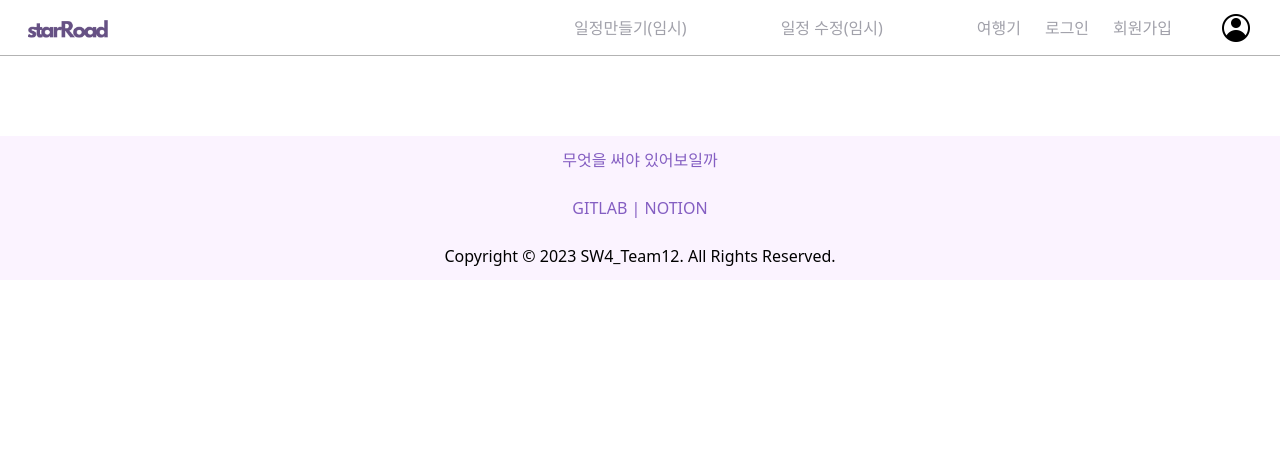
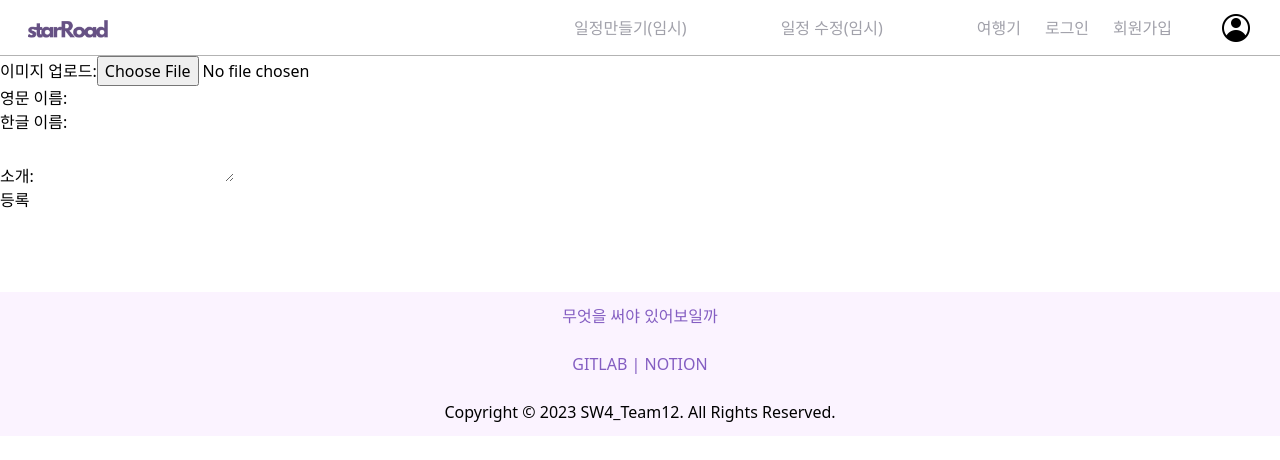
Before and after one commit to kimcodud/elice-gitlab-mirroring, a React (Vite) app: page /admin in a window 1280 px wide. Shown: the top 460 px of the page. Built offline with nearby package versions, Linux system fonts and the light colour scheme.

Commit message:
feat: admin page 컴포넌트, 라우터 설정

```diff
--- /dev/null
+++ b/src/components/AdminPage/AdminPage.jsx
@@ -0,0 +1,99 @@
+import React, { useState } from "react";
+import axios from "axios";
+
+const AdminPageComponent = () => {
+  const [image, setImage] = useState(null);
+  const [name_en, setNameEn] = useState("");
+  const [name_ko, setNameKo] = useState("");
+  const [introduction, setIntroduction] = useState("");
+
+  const handleImageChange = (e) => {
+    const file = e.target.files[0];
+    setImage(file);
+  };
+
+  const handleNameEnChange = (e) => {
+    setNameEn(e.target.value);
+  };
+
+  const handleNameKoChange = (e) => {
+    setNameKo(e.target.value);
+  };
+
+  const handleIntroductionChange = (e) => {
+    setIntroduction(e.target.value);
+  };
+
+  const handleSubmit = async (e) => {
+    e.preventDefault();
+
+    // FormData 객체를 사용하여 이미지와 텍스트 데이터를 전송
+    const formData = new FormData();
+    formData.append("image", image, image.filename);
+    formData.append("name_en", name_en);
+    formData.append("name_ko", name_ko);
+    formData.append("introduction", introduction);
+
+    try {
+      // API 호출
+      const response = await axios.post(
+        "http://localhost:3000/admin/locations",
+        formData
+      );
+      console.log(formData);
+
+      // 성공적으로 등록되었을 때 처리
+      if (response.status === 200) {
+        console.log("등록되었습니다!");
+      } else {
+        console.log("등록에 실패했습니다.");
+      }
+    } catch (error) {
+      console.log(response);
+      console.log("API 호출 중 오류가 발생했습니다:", error);
+    }
+  };
+
+  return (
+    <form onSubmit={handleSubmit}>
+      <div>
+        <label htmlFor="image">이미지 업로드:</label>
+        <input
+          type="file"
+          id="image"
+          accept="image/*"
+          onChange={handleImageChange}
+        />
+      </div>
+      <div>
+        <label htmlFor="nameEn">영문 이름:</label>
+        <input
+          type="text"
+          id="nameEn"
+          value={name_en}
+          onChange={handleNameEnChange}
+        />
+      </div>
+      <div>
+        <label htmlFor="nameKo">한글 이름:</label>
+        <input
+          type="text"
+          id="nameKo"
+          value={name_ko}
+          onChange={handleNameKoChange}
+        />
+      </div>
+      <div>
+        <label htmlFor="introduction">소개:</label>
+        <textarea
+          id="introduction"
+          value={introduction}
+          onChange={handleIntroductionChange}
+        />
+      </div>
+      <button type="submit">등록</button>
+    </form>
+  );
+};
+
+export default AdminPageComponent;
--- /dev/null
+++ b/src/pages/AdminPage/AdminPage.jsx
@@ -0,0 +1,6 @@
+import AdminPageComponent from "../../components/AdminPage/AdminPage";
+
+const AdminPage = () => {
+  return <AdminPageComponent />;
+};
+export default AdminPage;
--- a/src/routes/Router.jsx
+++ b/src/routes/Router.jsx
@@ -1,15 +1,16 @@
-import { BrowserRouter, Routes, Route } from 'react-router-dom';
+import { BrowserRouter, Routes, Route } from "react-router-dom";
 
-import MainPage from '../pages/MainPage/MainPage';
-import LoginPage from '../pages/LoginPage/LoginPage';
-import SignUpPage from '../pages/SigUpPage/SignUpPage';
-import TravelBoardPage from '../pages/TravelBoardPage/TravelBoardPage';
-import Mypage from '../pages/Mypage/Mypage';
-import TravelWritePage from '../pages/TravelWritePage/TravelWritePage'
-import TravelPostDetailPage from '../pages/TravelPostDetailPage/TravelPostDetailPage'
+import MainPage from "../pages/MainPage/MainPage";
+import LoginPage from "../pages/LoginPage/LoginPage";
+import SignUpPage from "../pages/SigUpPage/SignUpPage";
+import TravelBoardPage from "../pages/TravelBoardPage/TravelBoardPage";
+import Mypage from "../pages/Mypage/Mypage";
+import TravelWritePage from "../pages/TravelWritePage/TravelWritePage";
+import TravelPostDetailPage from "../pages/TravelPostDetailPage/TravelPostDetailPage";
 
-import PlannerMap from '../components/PlannerMap/PlannerMap';
-import PlannerMapEdit from '../components/PlannerMapEdit/PlannerMapEdit';
+import PlannerMap from "../components/PlannerMap/PlannerMap";
+import PlannerMapEdit from "../components/PlannerMapEdit/PlannerMapEdit";
+import AdminPage from "../pages/AdminPage/AdminPage";
 
 const Router = () => {
   return (
@@ -20,10 +21,14 @@ const Router = () => {
         <Route path="/signup" element={<SignUpPage />} />
         <Route path="/travelBoard" element={<TravelBoardPage />} />
         <Route path="/Mypage" element={<Mypage />} />
-        <Route path='/travelWritePage' element={<TravelWritePage />} />
-        <Route path='/travelPostDetailPage' element={<TravelPostDetailPage />} />
+        <Route path="/travelWritePage" element={<TravelWritePage />} />
+        <Route
+          path="/travelPostDetailPage"
+          element={<TravelPostDetailPage />}
+        />
         <Route path="/plannerMap" element={<PlannerMap />} />
         <Route path="/plannerMapEdit" element={<PlannerMapEdit />} />
+        <Route path="/admin" element={<AdminPage />} />
       </Routes>
     </BrowserRouter>
   );
```
